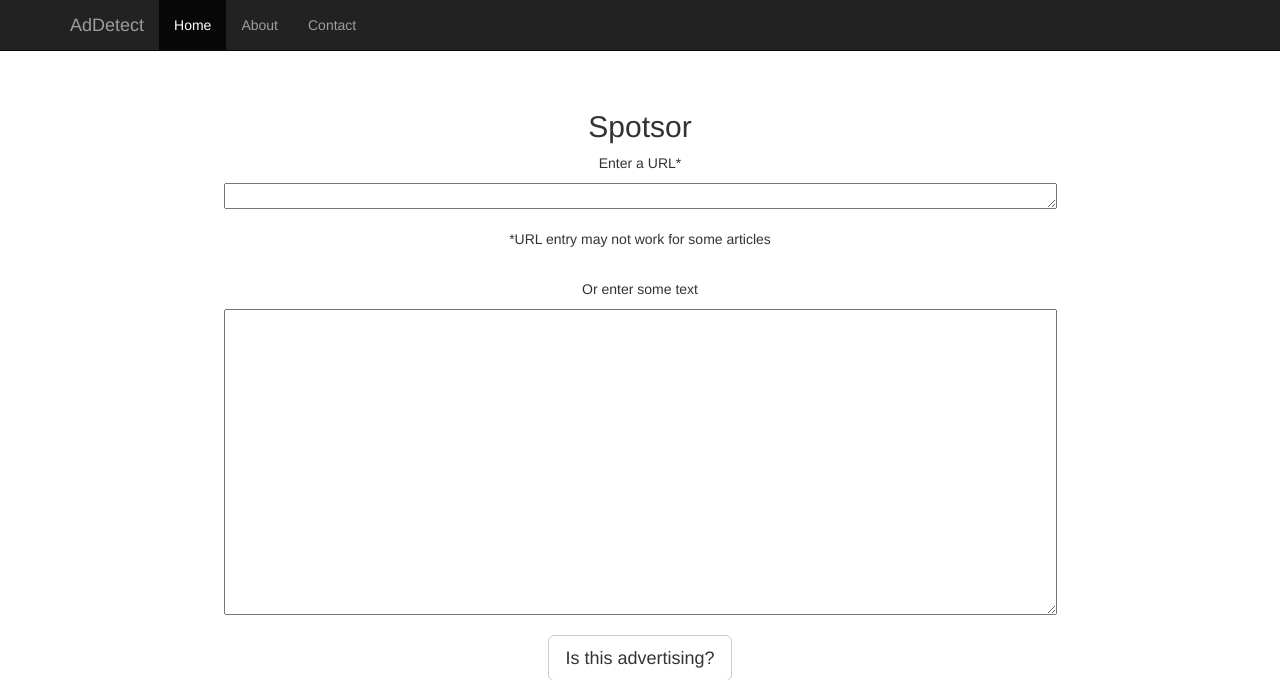
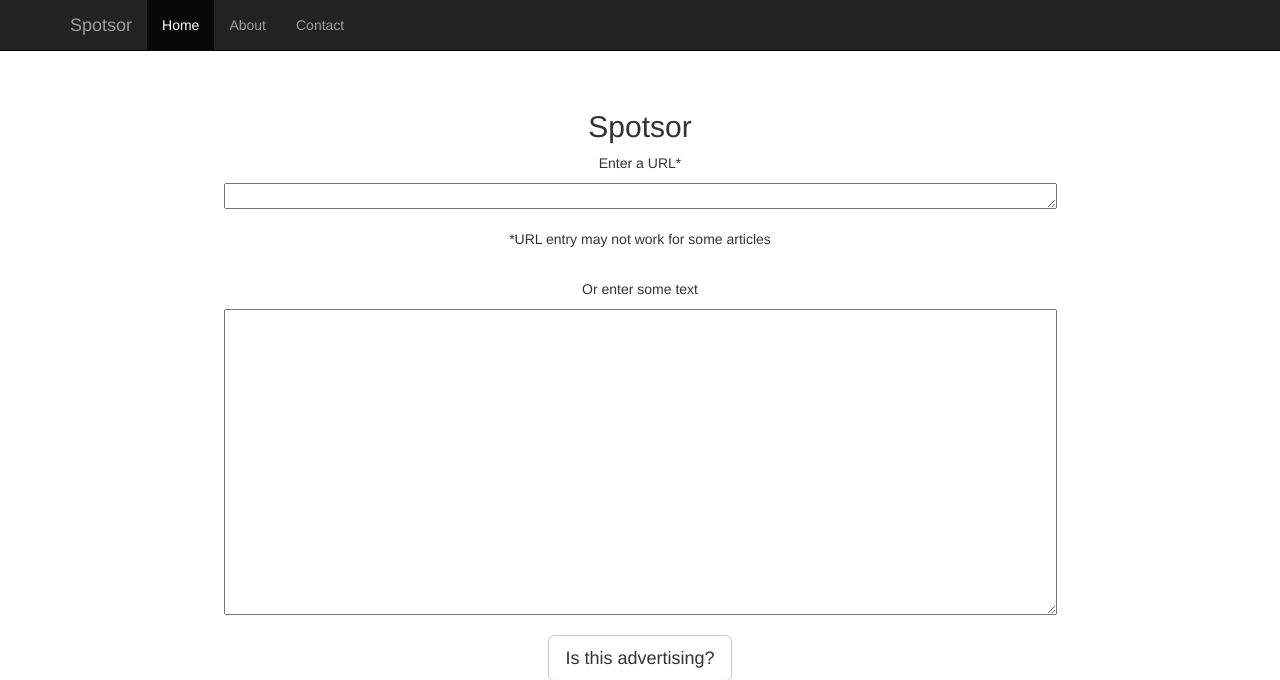
Before and after one commit to CStephenson970/AdDetector, a Flask app: page / in a window 1280 px wide. Shown: the top 680 px of the page. Run offline with Flask 2, Linux system fonts and the light colour scheme; parts of the project's set-up code (start-up, migrations or seed data) failed here and were passed over; some libraries are stand-ins or nearby versions.

Commit message:
Fix navbar title on main page

```diff
--- a/app/AdDetector/templates/input_page.html
+++ b/app/AdDetector/templates/input_page.html
@@ -30,7 +30,7 @@
             <span class="icon-bar"></span>
             <span class="icon-bar"></span>
           </button>
-          <a class="navbar-brand" href="#">AdDetect</a>
+          <a class="navbar-brand" href="#">Spotsor</a>
         </div>
         <div id="navbar" class="collapse navbar-collapse">
           <ul class="nav navbar-nav">
```
